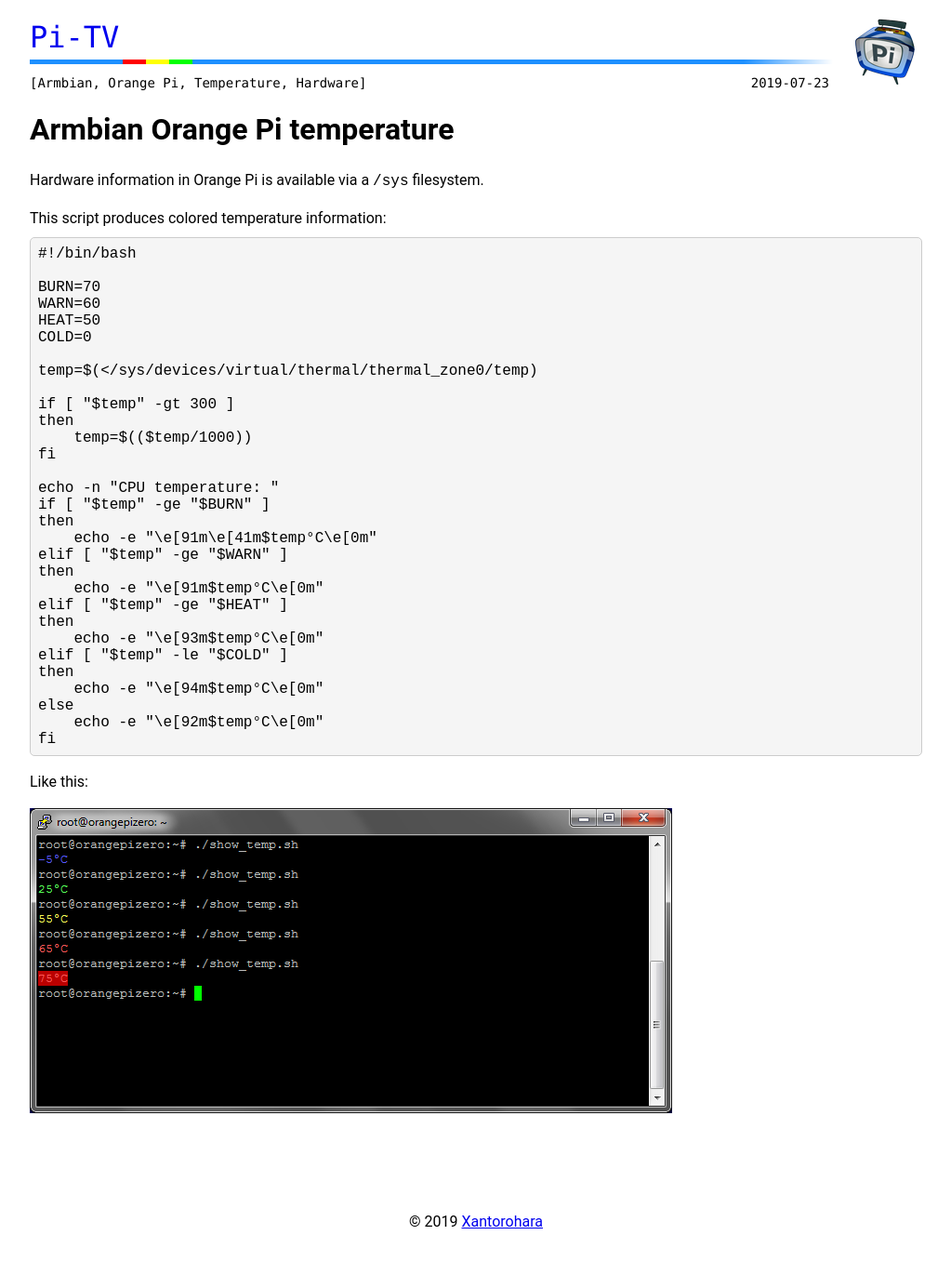
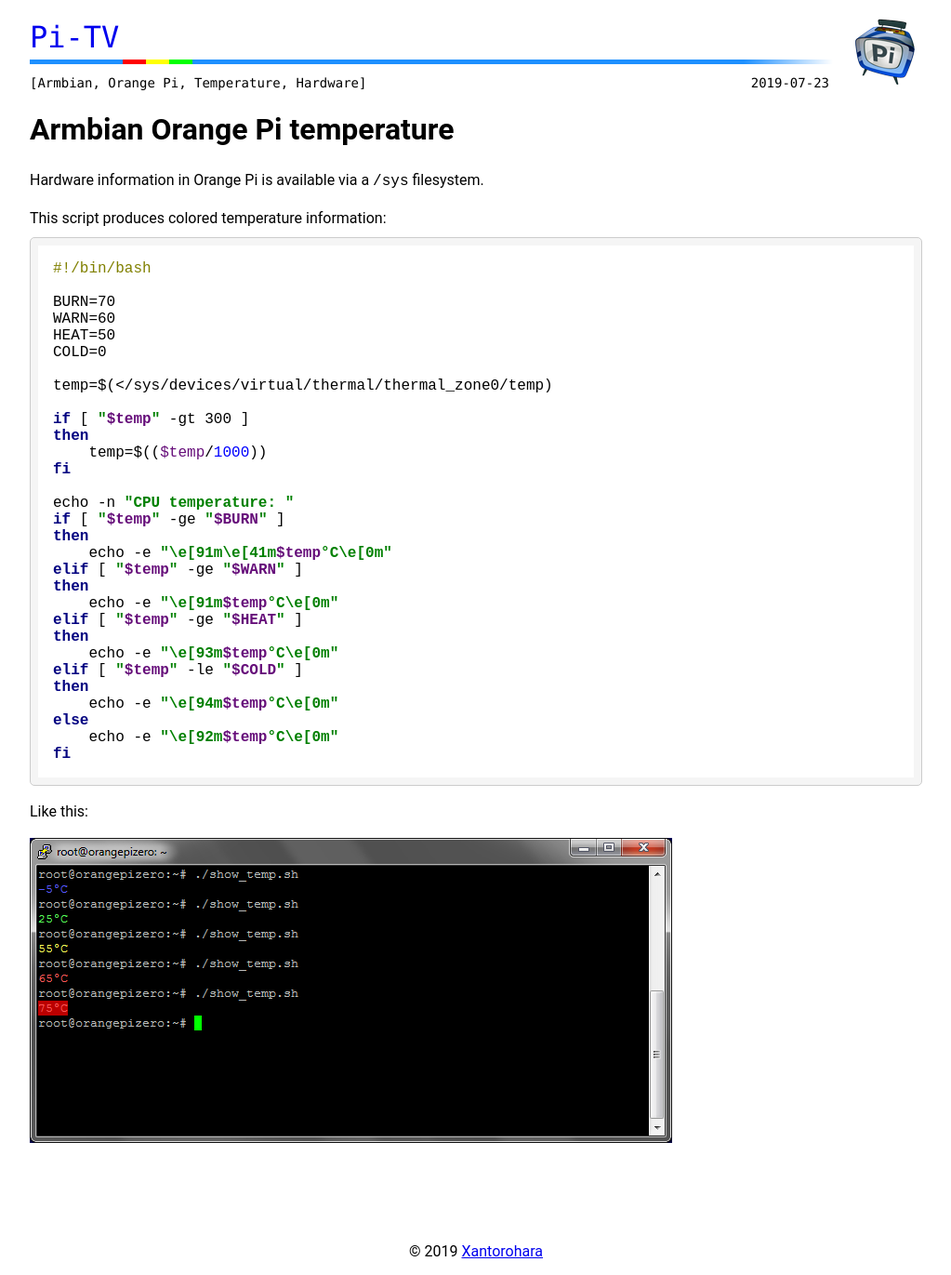
Before and after one commit to pi-tv/pi-tv.github.io, a Jekyll site: the page built from _posts/2019-07-23-armbian-orange-pi-temperature.md, in a window 1280 px wide. Shown: the whole page at 93% size, without its empty margins (128-1151 px from the left). Built offline with Jekyll 4.4.1, drawn with Linux system fonts in a browser that asks for light colours; nearby versions of some CDN libraries; before the commit the page ends 1339 px from its top, so only the background shows below that; some of the changed lines change nothing that is shown.

Commit message:
highlighter

```diff
--- a/_layouts/default.html
+++ b/_layouts/default.html
@@ -15,6 +15,10 @@
     <meta name="msapplication-config" content="/favicon/browserconfig.xml">
     <meta name="theme-color" content="#ffffff">
 
+    <link rel="stylesheet" href="https://cdnjs.cloudflare.com/ajax/libs/highlight.js/9.13.1/styles/idea.min.css">
+    <script src="https://cdnjs.cloudflare.com/ajax/libs/highlight.js/9.13.1/highlight.min.js"></script>
+
+    <script>hljs.initHighlightingOnLoad();</script>
 
     <style>
         html {
```
